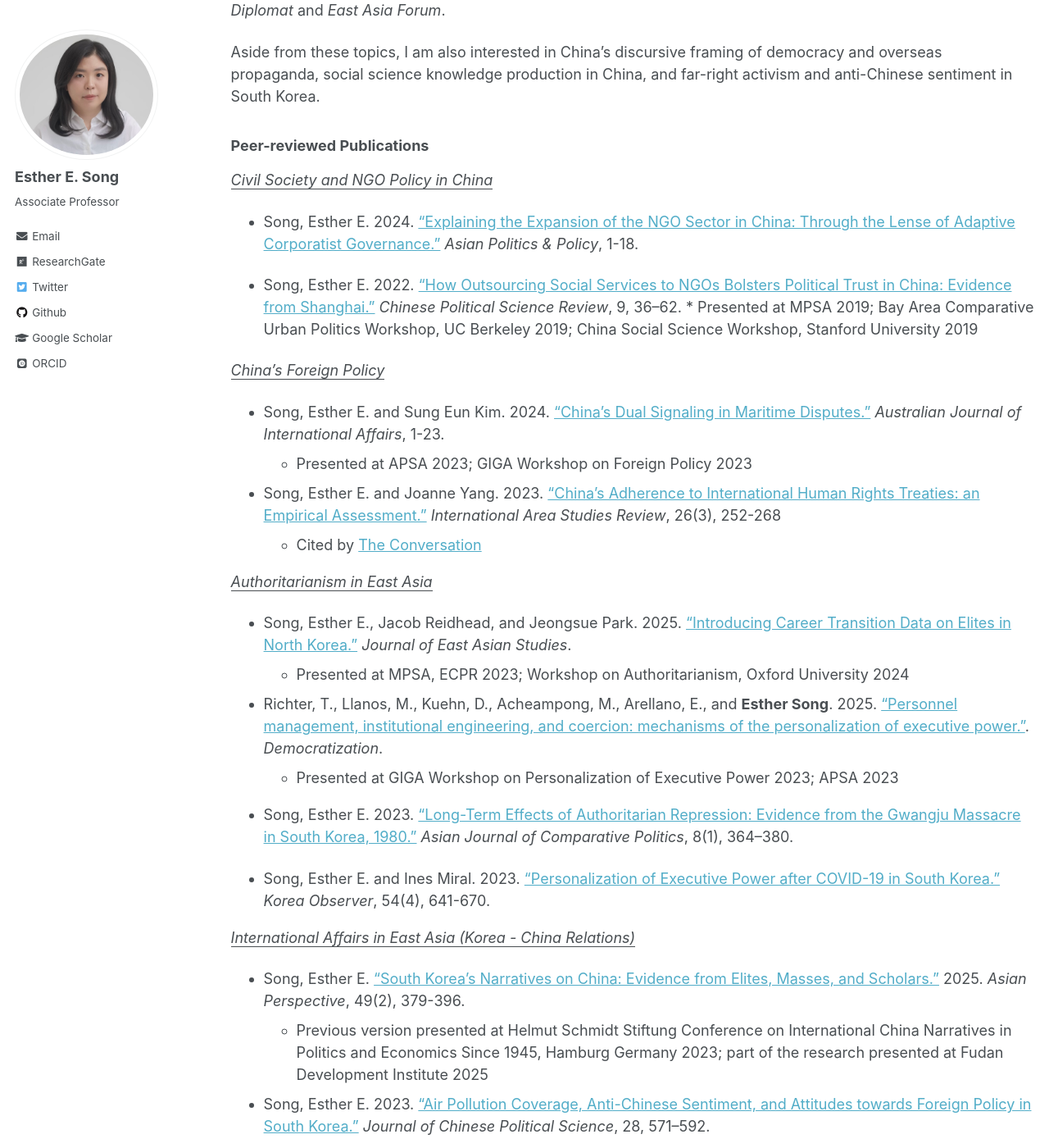
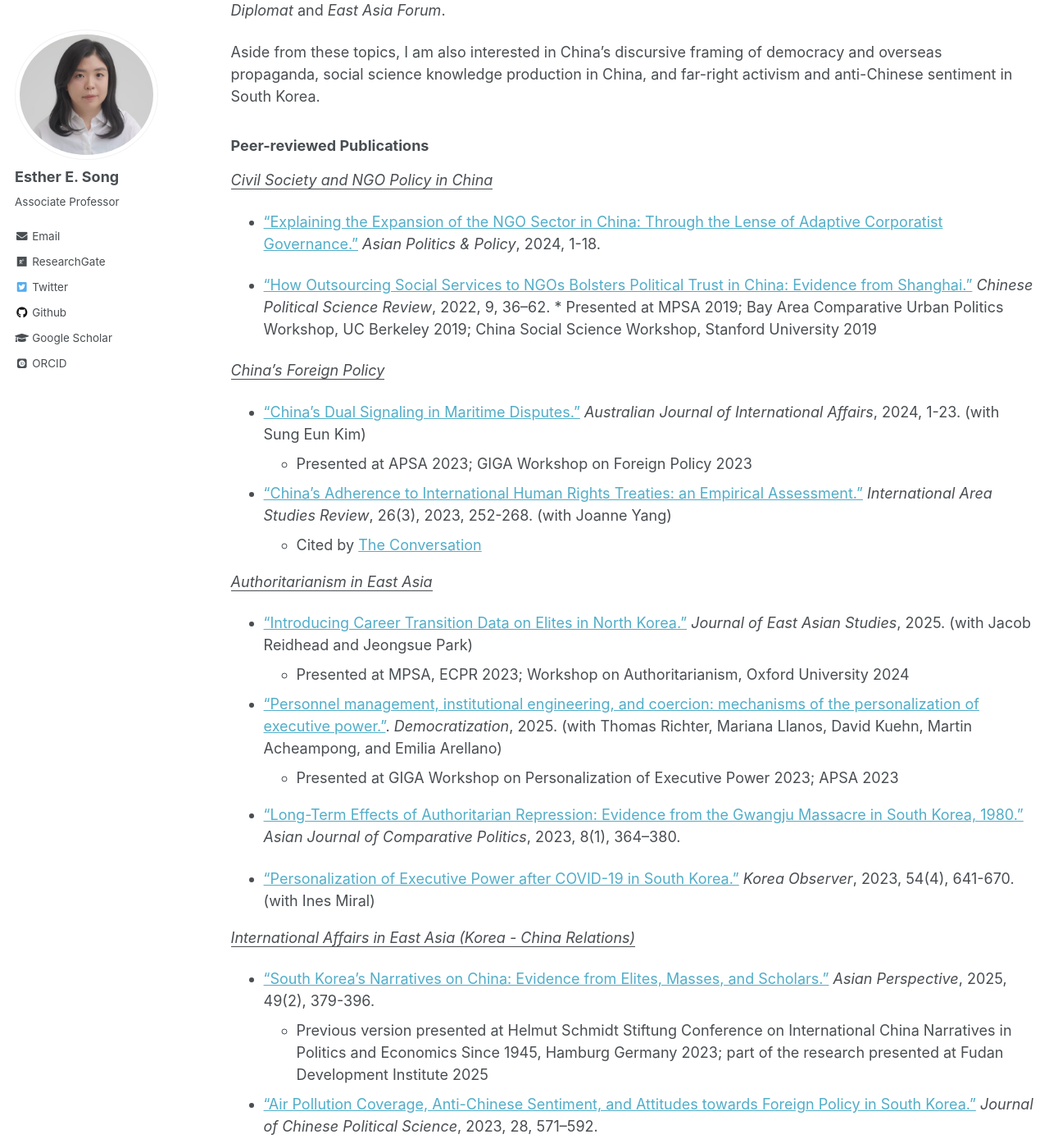
Before and after one commit to ehsong/ehsong.github.io, a Jekyll site: the page built from _pages/research.md, in a window 1280 px wide and 1400 px high, scrolled down 937 px. Shown: the whole window at 82% size. Built offline with Jekyll 4.4.1, drawn with Linux system fonts in a browser that asks for light colours; some web fonts are replaced; some of the changed text lies outside the part shown.

Commit message:
Update research.md

```diff
--- a/_pages/research.md
+++ b/_pages/research.md
@@ -20,45 +20,45 @@ Aside from these topics, I am also interested in China's discursive framing of d
 
 <ins>*Civil Society and NGO Policy in China*</ins>
 
-- Song, Esther E. 2024. ["Explaining the Expansion of the NGO Sector in China: Through the Lense of Adaptive Corporatist Governance."](https://onlinelibrary.wiley.com/doi/10.1111/aspp.12752) *Asian Politics & Policy*, 1-18.
+- ["Explaining the Expansion of the NGO Sector in China: Through the Lense of Adaptive Corporatist Governance."](https://onlinelibrary.wiley.com/doi/10.1111/aspp.12752) *Asian Politics & Policy*, 2024, 1-18.
 
-- Song, Esther E. 2022. ["How Outsourcing Social Services to NGOs Bolsters Political Trust in China: Evidence from Shanghai."](https://link.springer.com/article/10.1007/s41111-021-00207-z) *Chinese Political Science Review*, 9, 36–62.
+- ["How Outsourcing Social Services to NGOs Bolsters Political Trust in China: Evidence from Shanghai."](https://link.springer.com/article/10.1007/s41111-021-00207-z) *Chinese Political Science Review*, 2022, 9, 36–62.
       * Presented at MPSA 2019; Bay Area Comparative Urban Politics Workshop, UC Berkeley 2019; China Social Science Workshop, Stanford University 2019
 
 <ins>*China's Foreign Policy*</ins>
 
-- Song, Esther E. and Sung Eun Kim. 2024. ["China's Dual Signaling in Maritime Disputes."](https://www.tandfonline.com/doi/full/10.1080/10357718.2024.2394179) *Australian Journal of International Affairs*, 1-23.
+- ["China's Dual Signaling in Maritime Disputes."](https://www.tandfonline.com/doi/full/10.1080/10357718.2024.2394179) *Australian Journal of International Affairs*, 2024, 1-23. (with Sung Eun Kim)
      * Presented at APSA 2023; GIGA Workshop on Foreign Policy 2023
 
-- Song, Esther E. and Joanne Yang. 2023. ["China’s Adherence to International Human Rights Treaties: an Empirical Assessment."](https://journals.sagepub.com/doi/10.1177/22338659231175830) *International Area Studies Review*, 26(3), 252-268
+- ["China’s Adherence to International Human Rights Treaties: an Empirical Assessment."](https://journals.sagepub.com/doi/10.1177/22338659231175830) *International Area Studies Review*, 26(3), 2023, 252-268. (with Joanne Yang)
      * Cited by [The Conversation](https://theconversation.com/how-to-encourage-china-to-become-a-law-abiding-member-of-the-rules-based-international-order-218223)
 
 <ins>*Authoritarianism in East Asia*</ins>
 
-- Song, Esther E., Jacob Reidhead, and Jeongsue Park. 2025. ["Introducing Career Transition Data on Elites in North Korea."](https://www.cambridge.org/core/journals/journal-of-east-asian-studies/article/introducing-career-transition-data-on-elites-in-north-korea/D381AB27F1C503A7D8C4A9F8243C82A1) *Journal of East Asian Studies*.
+- ["Introducing Career Transition Data on Elites in North Korea."](https://www.cambridge.org/core/journals/journal-of-east-asian-studies/article/introducing-career-transition-data-on-elites-in-north-korea/D381AB27F1C503A7D8C4A9F8243C82A1) *Journal of East Asian Studies*, 2025. (with Jacob Reidhead and Jeongsue Park)
      * Presented at MPSA, ECPR 2023; Workshop on Authoritarianism, Oxford University 2024
 
-- Richter, T., Llanos, M., Kuehn, D., Acheampong, M., Arellano, E., and **Esther Song**. 2025. ["Personnel management, institutional engineering, and coercion: mechanisms of the personalization of executive power."]((https://doi.org/10.1080/13510347.2025.2551068)). *Democratization*.
+- ["Personnel management, institutional engineering, and coercion: mechanisms of the personalization of executive power."]((https://doi.org/10.1080/13510347.2025.2551068)). *Democratization*, 2025. (with Thomas Richter, Mariana Llanos, David Kuehn, Martin Acheampong, and Emilia Arellano)
      * Presented at GIGA Workshop on Personalization of Executive Power 2023; APSA 2023
 
-- Song, Esther E. 2023. ["Long-Term Effects of Authoritarian Repression: Evidence from the Gwangju Massacre in South Korea, 1980."](https://journals.sagepub.com/doi/epub/10.1177/20578911221147994) *Asian Journal of Comparative Politics*, 8(1), 364–380.
+- ["Long-Term Effects of Authoritarian Repression: Evidence from the Gwangju Massacre in South Korea, 1980."](https://journals.sagepub.com/doi/epub/10.1177/20578911221147994) *Asian Journal of Comparative Politics*, 2023, 8(1), 364–380.
 
-- Song, Esther E. and Ines Miral. 2023. ["Personalization of Executive Power after COVID-19 in South Korea."](https://scholar.kyobobook.co.kr/article/detail/4010068022214) *Korea Observer*, 54(4), 641-670.
+- ["Personalization of Executive Power after COVID-19 in South Korea."](https://scholar.kyobobook.co.kr/article/detail/4010068022214) *Korea Observer*, 2023, 54(4), 641-670. (with Ines Miral)
 
 <ins>*International Affairs in East Asia (Korea - China Relations)*</ins>
 
-- Song, Esther E. ["South Korea’s Narratives on China: Evidence from Elites, Masses, and Scholars."](https://muse.jhu.edu/pub/1/article/960999) 2025. *Asian Perspective*, 49(2), 379-396.
+- ["South Korea’s Narratives on China: Evidence from Elites, Masses, and Scholars."](https://muse.jhu.edu/pub/1/article/960999) *Asian Perspective*, 2025, 49(2), 379-396.
      * Previous version presented at Helmut Schmidt Stiftung Conference on International China Narratives in Politics and Economics Since 1945, Hamburg Germany 2023; part of the research presented at Fudan Development Institute 2025
 
-- Song, Esther E. 2023. ["Air Pollution Coverage, Anti-Chinese Sentiment, and Attitudes towards Foreign Policy in South Korea."](https://doi.org/10.1007/s11366-023-09849-z) *Journal of Chinese Political Science*, 28, 571–592.
+- ["Air Pollution Coverage, Anti-Chinese Sentiment, and Attitudes towards Foreign Policy in South Korea."](https://doi.org/10.1007/s11366-023-09849-z) *Journal of Chinese Political Science*, 2023, 28, 571–592.
      * Presented at APSA 2019; cited in [East Asia Forum](https://eastasiaforum.org/2024/05/24/why-arent-south-koreans-studying-in-china-anymore/)
 
-- Song, Esther E. 2023. ["COVID-19, Anti-Chinese Sentiment, and Foreign Policy Attitudes in South Korea."](https://t.co/ulZlIiRwHZ) *Asian Survey*, 63(5), 823–850.
+- ["COVID-19, Anti-Chinese Sentiment, and Foreign Policy Attitudes in South Korea."](https://t.co/ulZlIiRwHZ) *Asian Survey*, 2023, 63(5), 823–850.
      * Presented at Sinophone Borderlands: Global Views on China Conference, Palacky University 2023
 
 ### Book Chapters
 
-Qiaoan, Runya and Esther E. Song. 2024. [“Changes in State-Civil Society Relations in China during Hu and Xi.”](https://www.taylorfrancis.com/chapters/edit/10.4324/9781003227014-4/state-civil-society-relations-china-hu-jintao-xi-jinping-runya-qiaoan-esther-song?context=ubx&refId=457ddd66-47a6-4d74-8d98-0df445118c89) In Czeslaw Tubilewicz (Eds.), *Critical Issues in Contemporary China.* Routledge.
+[“Changes in State-Civil Society Relations in China during Hu and Xi.”](https://www.taylorfrancis.com/chapters/edit/10.4324/9781003227014-4/state-civil-society-relations-china-hu-jintao-xi-jinping-runya-qiaoan-esther-song?context=ubx&refId=457ddd66-47a6-4d74-8d98-0df445118c89) In Czeslaw Tubilewicz (Eds.), *Critical Issues in Contemporary China.* Routledge, 2023. (with Runya Qiaoan)
 
 ### Media & Policy
 
```
